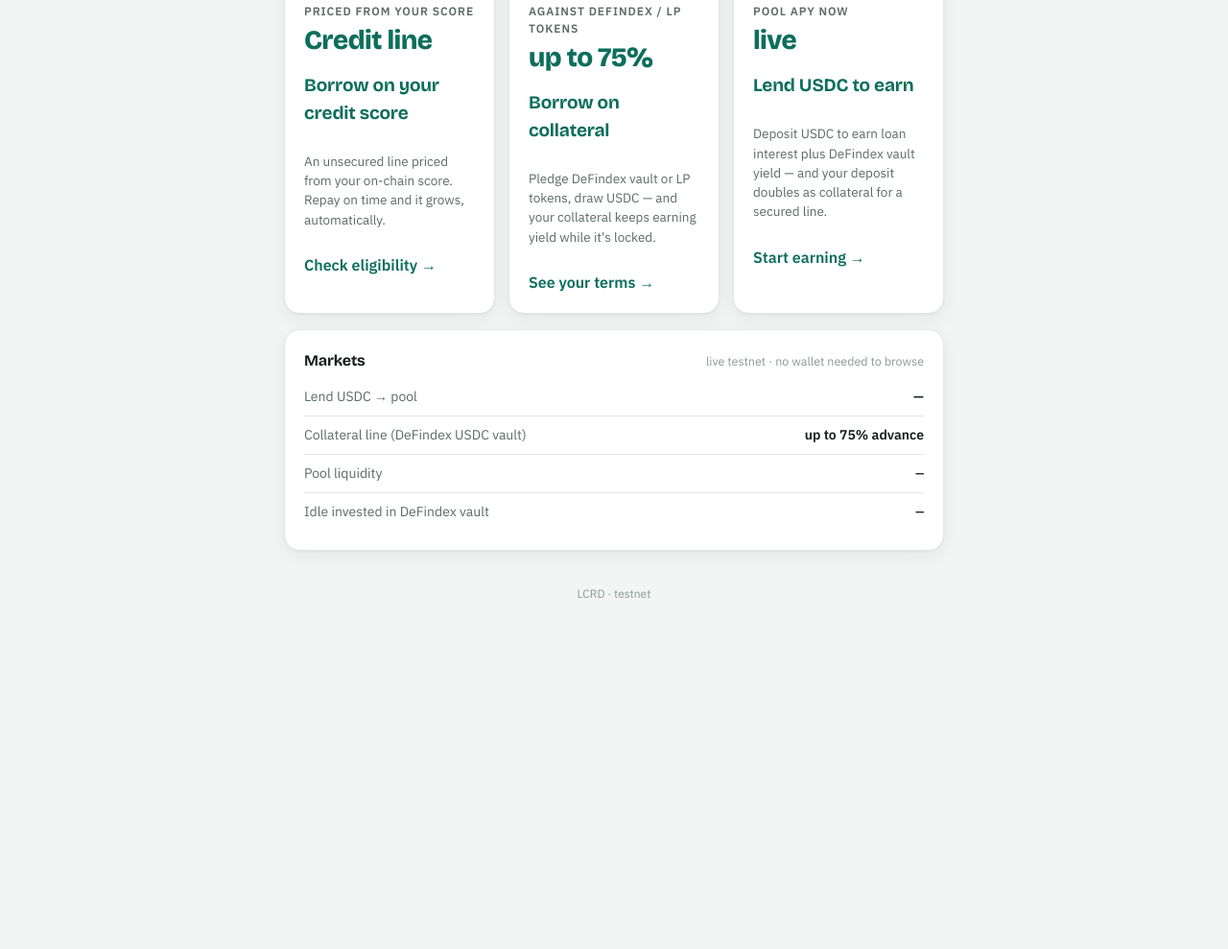
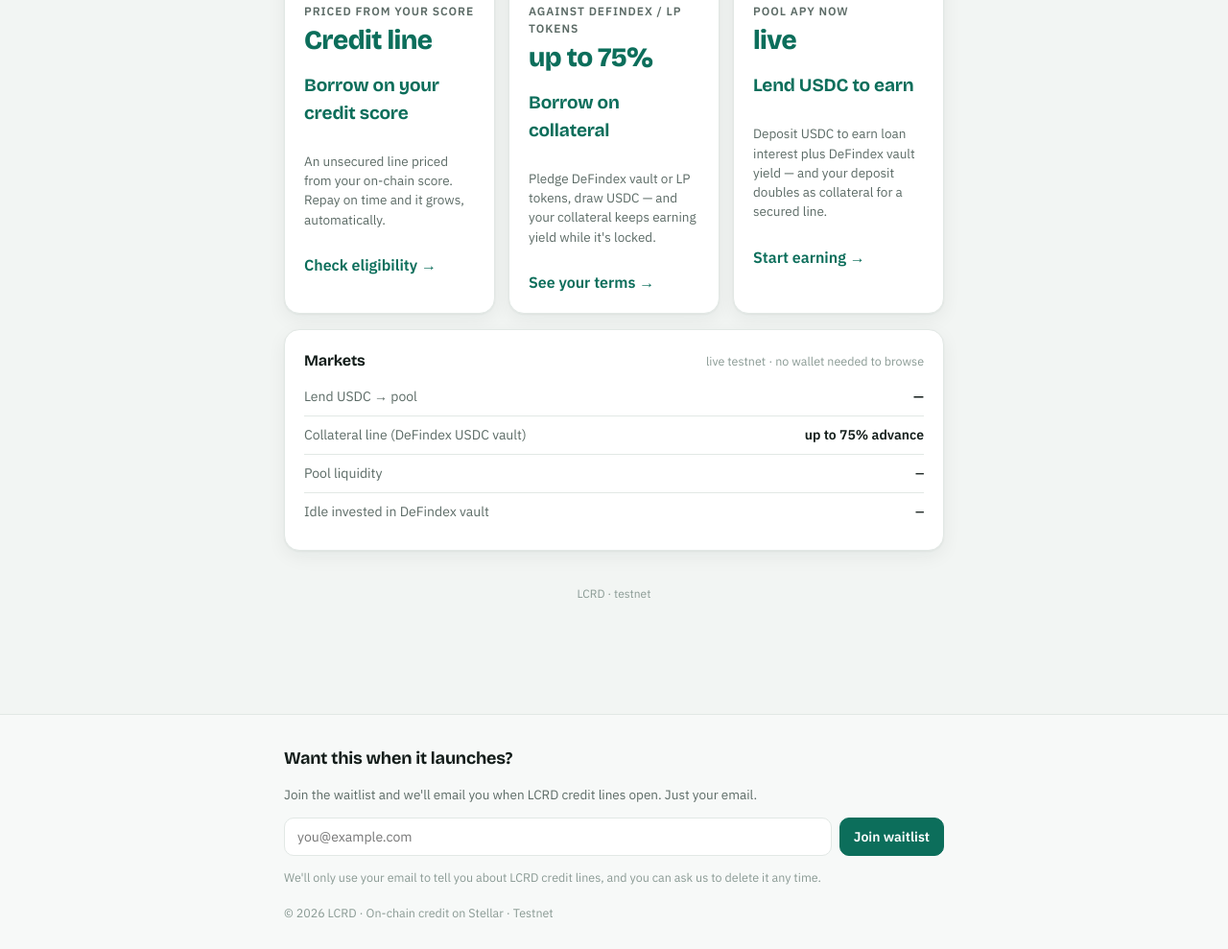
Before and after one commit to lucredtech/lucred-wallet-connect, a website built with Vite: page home.html in a window 1280 px wide. Shown: the part 455-1444 px from the top of the page at 96% size. Before the commit the page ends 1151 px from the top, so only its background shows below. Built offline with nearby package versions, Linux system fonts and the light colour scheme; no server answers; what @creit.tech/stellar-wallets-kit, @stellar/stellar-sdk would draw is missing.

Commit message:
credit: add email waitlist footer to every /credit page (same backend as the credit-line waitlist)

```diff
--- a/src/activity.ts
+++ b/src/activity.ts
@@ -1,6 +1,7 @@
 // LCRD Activity — a live, human-readable feed of the pool's on-chain events (deposits, withdrawals,
 // borrows, repayments, cycles, vault moves). Toggle between the whole pool and just your wallet.
 import "./ui.css";
+import "./creditWaitlist"; // shared footer + waitlist on every /credit page
 import { connect, restoreSession, getContractEvents, latestLedgerSeq, explorerTx } from "./soroban";
 import type { ActivityEvent } from "./soroban";
 
--- a/src/collateral.ts
+++ b/src/collateral.ts
@@ -3,6 +3,7 @@
 // line, and open it by depositing the collateral into the Stage-B escrow (the auto-disburser then
 // sends the USDC). Tokens the escrow doesn't yet accept show a quote only.
 import "./ui.css";
+import "./creditWaitlist"; // shared footer + waitlist on every /credit page
 import { connect, restoreSession, invoke, readCall, sAddr, sI128, sU32, sBytes32, sEnum, getContractEvents } from "./soroban";
 
 const ESCROW = "CCM4QHKGCEAE3FKNB3SGJ74ZHPHLWNAAB5BBVMDECXISB26MXAPHNFZG";
--- /dev/null
+++ b/src/creditWaitlist.ts
@@ -0,0 +1,84 @@
+// Shared site footer + waitlist for the /credit pages. Injected on every page (home / earn / score /
+// collateral / portfolio / activity / faucet) so the nav-less footer stays identical everywhere without
+// pasting markup into each HTML file. It reuses the SAME waitlist backend as the indicative credit-card
+// view (src/waitlist.ts -> POST /waitlist -> credit_bureau.waitlist), so sign-ups land in one place.
+import { joinWaitlist } from "./waitlist";
+
+const JOINED_KEY = "lcrd-waitlist-joined"; // same per-browser flag the legacy credit-line view uses
+const FINEPRINT = "We'll only use your email to tell you about LCRD credit lines, and you can ask us to delete it any time.";
+const YEAR = new Date().getFullYear();
+
+function build(): HTMLElement {
+  const footer = document.createElement("footer");
+  footer.className = "site-footer";
+  footer.innerHTML = `
+    <div class="wrap">
+      <form id="foot-wl" class="foot-wl" novalidate>
+        <h3>Want this when it launches?</h3>
+        <p class="sm muted">Join the waitlist and we'll email you when LCRD credit lines open. Just your email.</p>
+        <div class="foot-wl-row">
+          <label for="foot-email" class="sr-only">Email address</label>
+          <input id="foot-email" type="email" inputmode="email" autocomplete="email" placeholder="you@example.com" maxlength="254" required />
+          <input id="foot-website" class="cl-hp" type="text" tabindex="-1" autocomplete="off" aria-hidden="true" />
+          <button type="submit" id="foot-join" class="btn btn-primary">Join waitlist</button>
+        </div>
+        <p id="foot-wl-msg" class="sm muted" role="status"></p>
+        <p id="foot-fineprint" class="tiny faint">${FINEPRINT}</p>
+      </form>
+      <p class="foot-legal tiny faint">© ${YEAR} LCRD · On-chain credit on Stellar · Testnet</p>
+    </div>`;
+  return footer;
+}
+
+function wire(root: HTMLElement) {
+  const form = root.querySelector("#foot-wl") as HTMLFormElement;
+  const email = root.querySelector("#foot-email") as HTMLInputElement;
+  const honeypot = root.querySelector("#foot-website") as HTMLInputElement;
+  const btn = root.querySelector("#foot-join") as HTMLButtonElement;
+  const msg = root.querySelector("#foot-wl-msg") as HTMLElement;
+
+  const markJoined = () => {
+    form.dataset.joined = "true";
+    msg.textContent = "You're on the list. We'll email you when credit lines open.";
+    email.disabled = true;
+    btn.disabled = true;
+    btn.textContent = "Joined";
+  };
+
+  // Per-browser convenience: remember a visitor who already signed up (shared with the credit-line view).
+  try { if (localStorage.getItem(JOINED_KEY) === "1") markJoined(); } catch { /* storage unavailable */ }
+
+  form.addEventListener("submit", async (e) => {
+    e.preventDefault();
+    const value = email.value.trim();
+    if (!/^[^\s@]+@[^\s@]+\.[^\s@]{2,}$/.test(value)) {
+      msg.textContent = "Enter a valid email address.";
+      email.focus();
+      return;
+    }
+    btn.disabled = true;
+    btn.textContent = "Joining…";
+    msg.textContent = "";
+    try {
+      // No wallet is wired into the footer (it's on every page, not just score) — email only, like the
+      // legacy "just your email" path. joinWaitlist tolerates a null wallet.
+      await joinWaitlist(value, honeypot.value, null);
+      try { localStorage.setItem(JOINED_KEY, "1"); } catch { /* storage unavailable */ }
+      markJoined();
+    } catch (err) {
+      msg.textContent = (err as Error)?.message || "Couldn't join the waitlist right now. Please try again.";
+      btn.disabled = false;
+      btn.textContent = "Join waitlist";
+    }
+  });
+}
+
+// Inject once, after the page's main content.
+export function mountFooter() {
+  if (document.querySelector(".site-footer")) return; // guard against double-mount
+  const footer = build();
+  document.body.appendChild(footer);
+  wire(footer);
+}
+
+mountFooter();
--- a/src/earn.ts
+++ b/src/earn.ts
@@ -1,6 +1,7 @@
 // LCRD Earn — deposit USDC to the pool to earn (loan interest + DeFindex vault yield), withdraw anytime.
 // Wired to the deployed testnet credit-line pool.
 import "./ui.css";
+import "./creditWaitlist"; // shared footer + waitlist on every /credit page
 import { connect, restoreSession, invoke, readCall, sAddr, sI128 } from "./soroban";
 
 const POOL = "CDW4G2YMN5RIXFTS6CW6XVNKPHJI4WZNAMUNHVKQZBD3G7QT45HELX63";
--- a/src/faucet.ts
+++ b/src/faucet.ts
@@ -2,6 +2,7 @@
 // Wired to the live testnet faucet contracts. Our USDC/dfTEST are Soroban contract tokens, so there
 // are no trustlines to establish — a claim is just one `drip` signature.
 import "./ui.css";
+import "./creditWaitlist"; // shared footer + waitlist on every /credit page
 import { connect, restoreSession, invoke, readCall, sAddr } from "./soroban";
 
 // --- deployed testnet contracts ---
--- a/src/home.ts
+++ b/src/home.ts
@@ -1,5 +1,6 @@
 // LCRD home — landing + live market stats (read from the pool before any wallet connect).
 import "./ui.css";
+import "./creditWaitlist"; // shared footer + waitlist on every /credit page
 import { connect, restoreSession, readCall } from "./soroban";
 
 const POOL = "CDW4G2YMN5RIXFTS6CW6XVNKPHJI4WZNAMUNHVKQZBD3G7QT45HELX63";
--- a/src/portfolioPage.ts
+++ b/src/portfolioPage.ts
@@ -1,6 +1,7 @@
 // LCRD portfolio — the three-number header (net worth / net APY / credit health) + supplied/borrowed,
 // aggregated from the credit-line pool for the connected wallet.
 import "./ui.css";
+import "./creditWaitlist"; // shared footer + waitlist on every /credit page
 import { connect, restoreSession, invoke, readCall, sAddr, sI128, sBytes32, getContractEvents } from "./soroban";
 
 const POOL = "CDW4G2YMN5RIXFTS6CW6XVNKPHJI4WZNAMUNHVKQZBD3G7QT45HELX63";
--- a/src/scorePage.ts
+++ b/src/scorePage.ts
@@ -1,6 +1,7 @@
 // LCRD Borrow-on-score — show the wallet's credit score (score-api), the on-chain repayment ladder
 // and line (credit-line pool), and draw/repay against an active unsecured line.
 import "./ui.css";
+import "./creditWaitlist"; // shared footer + waitlist on every /credit page
 import { connect, restoreSession, invoke, readCall, sAddr, sI128, sU32 } from "./soroban";
 
 const POOL = "CDW4G2YMN5RIXFTS6CW6XVNKPHJI4WZNAMUNHVKQZBD3G7QT45HELX63";
--- a/src/ui.css
+++ b/src/ui.css
@@ -127,3 +127,16 @@ input[type=range]{width:100%; accent-color:var(--brand);}
 .evrow .evsub{font-size:12.5px; color:var(--faint); font-family:var(--font-m);}
 .evrow .evamt{flex:none; text-align:right; font-family:var(--font-m); font-weight:600; font-size:14px; white-space:nowrap;}
 .evrow .evamt a{color:var(--faint); font-size:12px;}
+
+/* ---- Shared site footer + waitlist (injected on every /credit page via creditWaitlist.ts) ---- */
+.sr-only{position:absolute; width:1px; height:1px; padding:0; margin:-1px; overflow:hidden; clip:rect(0,0,0,0); white-space:nowrap; border:0;}
+.cl-hp{position:absolute; left:-9999px; width:1px; height:1px; opacity:0; pointer-events:none;}
+.site-footer{margin-top:48px; border-top:1px solid var(--line); background:var(--surface-2); padding:32px 0 calc(28px + env(safe-area-inset-bottom,0px));}
+.site-footer .foot-wl h3{font-family:var(--font-d); font-size:18px; margin:0 0 4px;}
+.site-footer .foot-wl[data-joined="true"] .foot-wl-row{opacity:.6;}
+.foot-wl-row{display:flex; gap:8px; margin:12px 0 8px; flex-wrap:wrap;}
+.foot-wl-row input[type="email"]{flex:1 1 220px; min-width:0; font-family:inherit; font-size:14px; color:var(--ink); background:var(--surface); border:1px solid var(--line); border-radius:var(--r-sm); padding:10px 13px;}
+.foot-wl-row input[type="email"]:focus{outline:none; border-color:var(--brand);}
+.foot-wl-row input[type="email"]:disabled{opacity:.6;}
+.foot-wl-row .btn{flex:none;}
+.foot-legal{margin:18px 0 0;}
```
